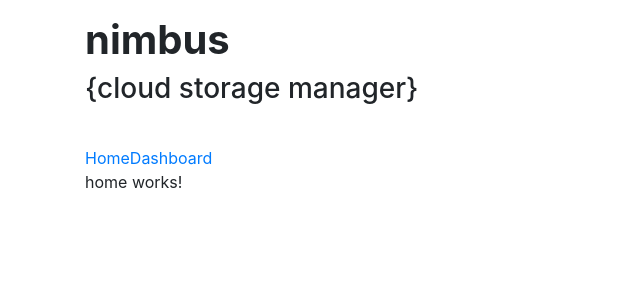
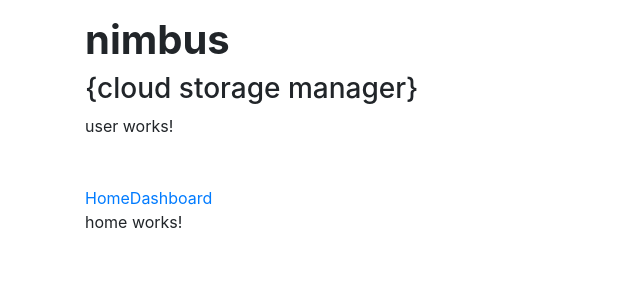
Before and after one commit to hleong25/nimbus-frontend-ng2, an Angular app: page / in a window 1280 px wide. Shown: the top 300 px of the page, without its empty margins (0-640 px from the left). Built offline with nearby package versions, Linux system fonts and the light colour scheme.

Commit message:
inital users component

```diff
--- a/src/app/app-routing.module.ts
+++ b/src/app/app-routing.module.ts
@@ -3,11 +3,13 @@ import { Routes, RouterModule } from '@angular/router';
 
 import { HomeComponent } from './home/home.exports';
 import { DashboardComponent } from './dashboard/dashboard.exports';
+import { UserComponent } from './user/user.exports';
 
 export const routes: Routes = [
   { path: '', redirectTo: 'home', pathMatch: 'full' },
   { path: 'home', component: HomeComponent },
   { path: 'dashboard', component: DashboardComponent },
+  { path: 'user', component: UserComponent },
 
 ];
 
--- a/src/app/app.component.html
+++ b/src/app/app.component.html
@@ -2,6 +2,8 @@
     <div class="container">
         <h1>{{title}}</h1>
         <h3>{{description}}</h3>
+
+        <app-user>Loading user...</app-user>
     </div>
 </header>
 <div id="main" class="container">
--- a/src/app/app.module.ts
+++ b/src/app/app.module.ts
@@ -7,12 +7,14 @@ import { AppRoutingModule } from './app-routing.module';
 import { CoreModule } from './core/core.module';
 import { HomeModule } from './home/home.module';
 import { DashboardModule } from './dashboard/dashboard.module';
+import { UserModule } from './user/user.module';
 
 @NgModule({
   imports: [
     BrowserModule,
     HomeModule,
     DashboardModule,
+    UserModule,
 
     CoreModule,
     AppRoutingModule
--- /dev/null
+++ b/src/app/user/components/user/user.component.html
@@ -0,0 +1,3 @@
+<p>
+  user works!
+</p>
--- /dev/null
+++ b/src/app/user/components/user/user.component.ts
@@ -0,0 +1,15 @@
+import { Component, OnInit } from '@angular/core';
+
+@Component({
+  selector: 'app-user',
+  templateUrl: './user.component.html',
+  styleUrls: ['./user.component.scss']
+})
+export class UserComponent implements OnInit {
+
+  constructor() { }
+
+  ngOnInit() {
+  }
+
+}
--- /dev/null
+++ b/src/app/user/user.exports.ts
@@ -0,0 +1 @@
+export * from './components/user/user.component';
```
Also changed, not shown: src/app/user/user-routing.module.ts (added, +22 -0 lines), src/app/user/user.module.ts (added, +22 -0 lines), src/app/user/components/user/user.component.scss (added), 1 other file (tests, documents, lock files or other folders).
